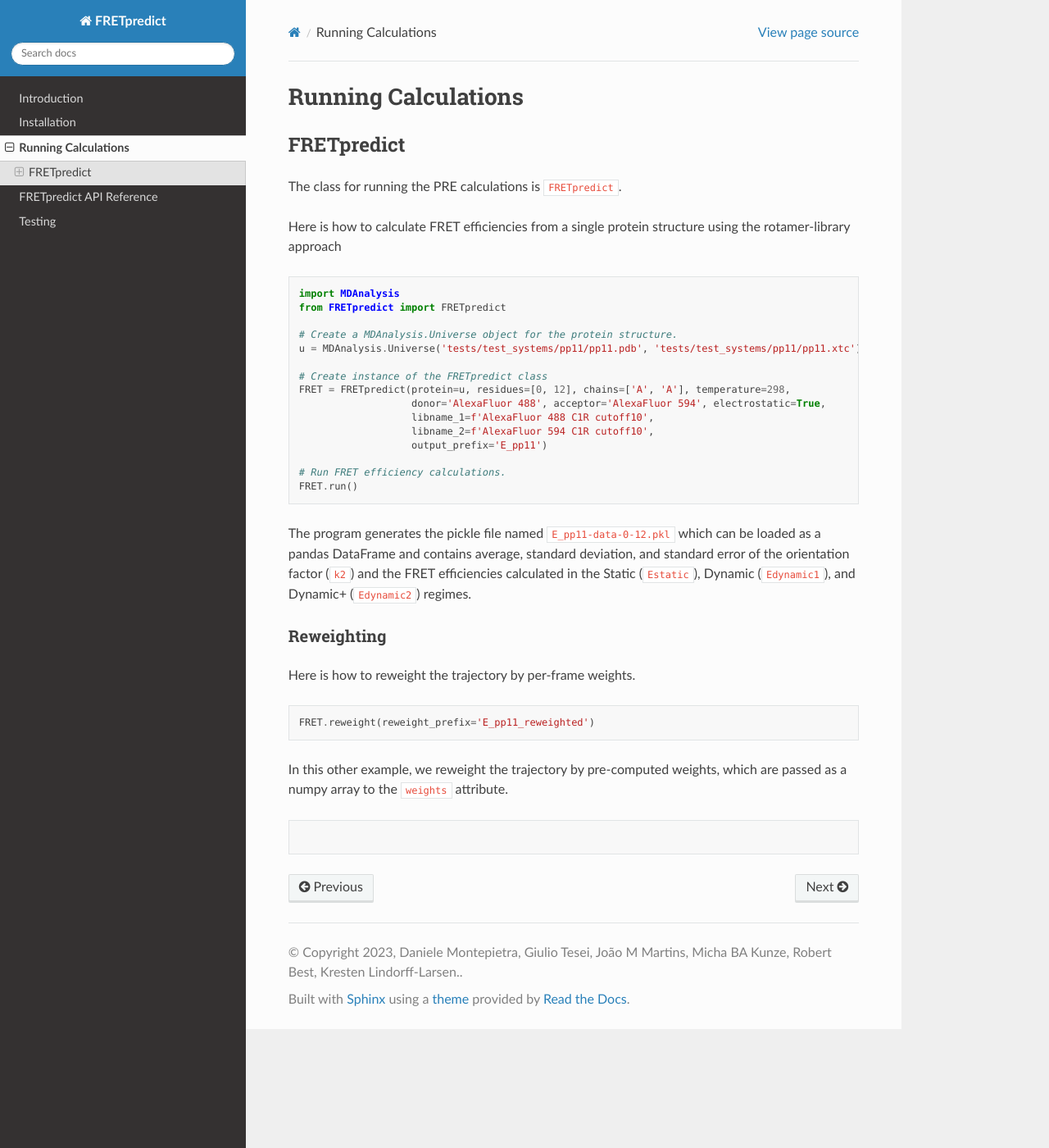
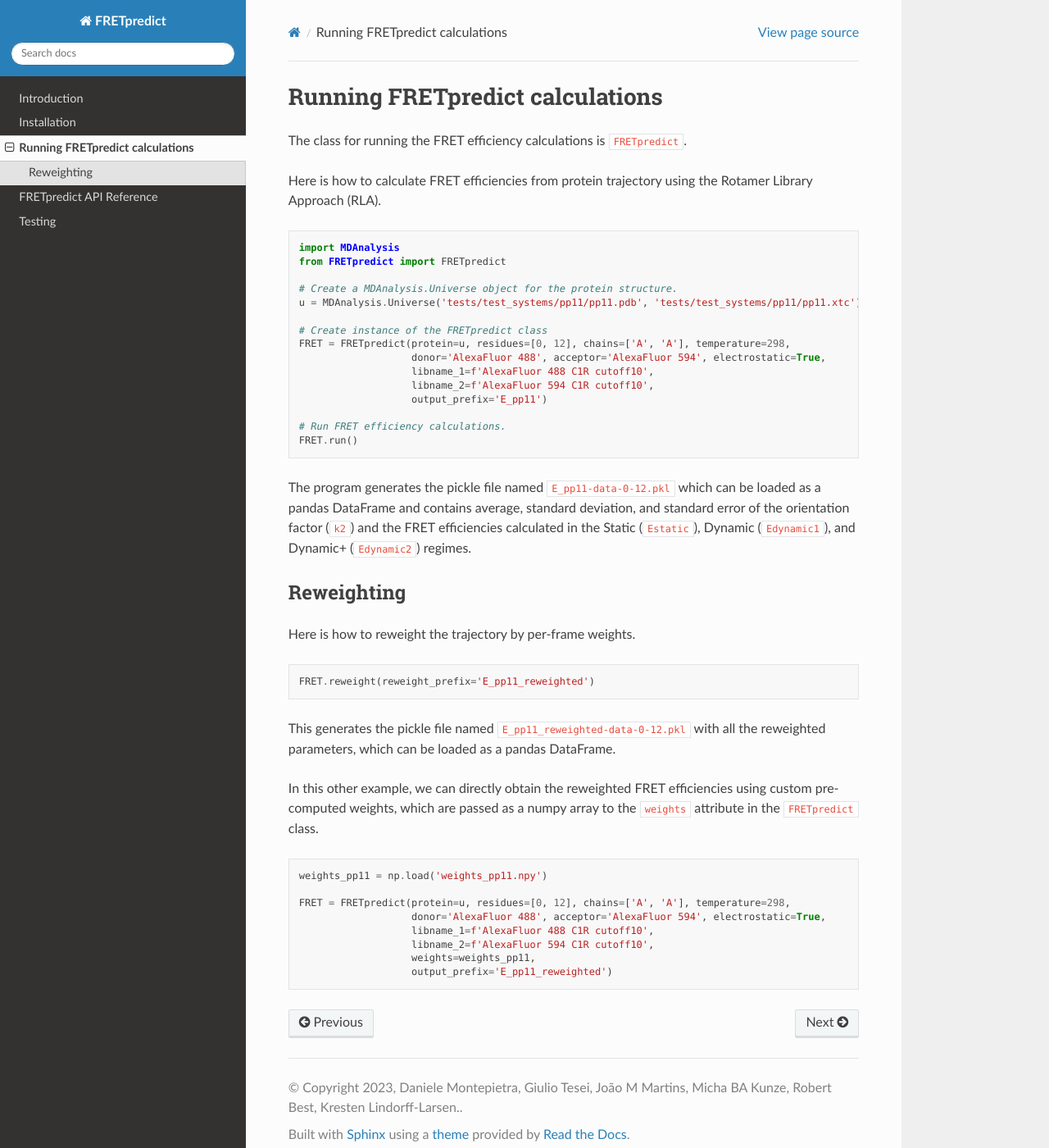
Before and after one commit to KULL-Centre/FRETpredict, a Sphinx documentation site: the page built from docs/_docs/running.md, in a window 1280 px wide and 1400 px high. Shown: the whole window at 82% size. Built offline with Sphinx 7.4.7 and the Read the Docs theme 2.0.0, drawn with Linux system fonts in a browser that asks for light colours; pages that are not in the unit, such as notebooks, are missing from menus.

Commit message:
Update running.md with reweighting calculations

```diff
--- a/docs/_docs/running.md
+++ b/docs/_docs/running.md
@@ -1,10 +1,8 @@
-# Running Calculations
+# Running FRETpredict calculations
 
-## FRETpredict
+The class for running the FRET efficiency calculations is `FRETpredict`.
 
-The class for running the PRE calculations is `FRETpredict`.
-
-Here is how to calculate FRET efficiencies from a single protein structure using the rotamer-library approach
+Here is how to calculate FRET efficiencies from protein trajectory using the Rotamer Library Approach (RLA).
 
 ~~~ python
 import MDAnalysis
@@ -33,7 +31,17 @@ Here is how to reweight the trajectory by per-frame weights.
 FRET.reweight(reweight_prefix='E_pp11_reweighted')
 ~~~
 
-In this other example, we reweight the trajectory by pre-computed weights, which are passed as a numpy array to the `weights` attribute.
+This generates the pickle file named `E_pp11_reweighted-data-0-12.pkl` with all the reweighted parameters, which can be loaded as a pandas DataFrame.
+
+In this other example, we can directly obtain the reweighted FRET efficiencies using custom pre-computed weights, which are passed as a numpy array to the `weights` attribute in the `FRETpredict` class.
+
 ~~~ python
+weights_pp11 = np.load('weights_pp11.npy')
 
+FRET = FRETpredict(protein=u, residues=[0, 12], chains=['A', 'A'], temperature=298,
+                   donor='AlexaFluor 488', acceptor='AlexaFluor 594', electrostatic=True,
+                   libname_1=f'AlexaFluor 488 C1R cutoff10',
+                   libname_2=f'AlexaFluor 594 C1R cutoff10',
+                   weights=weights_pp11,
+                   output_prefix='E_pp11_reweighted')
 ~~~
```
